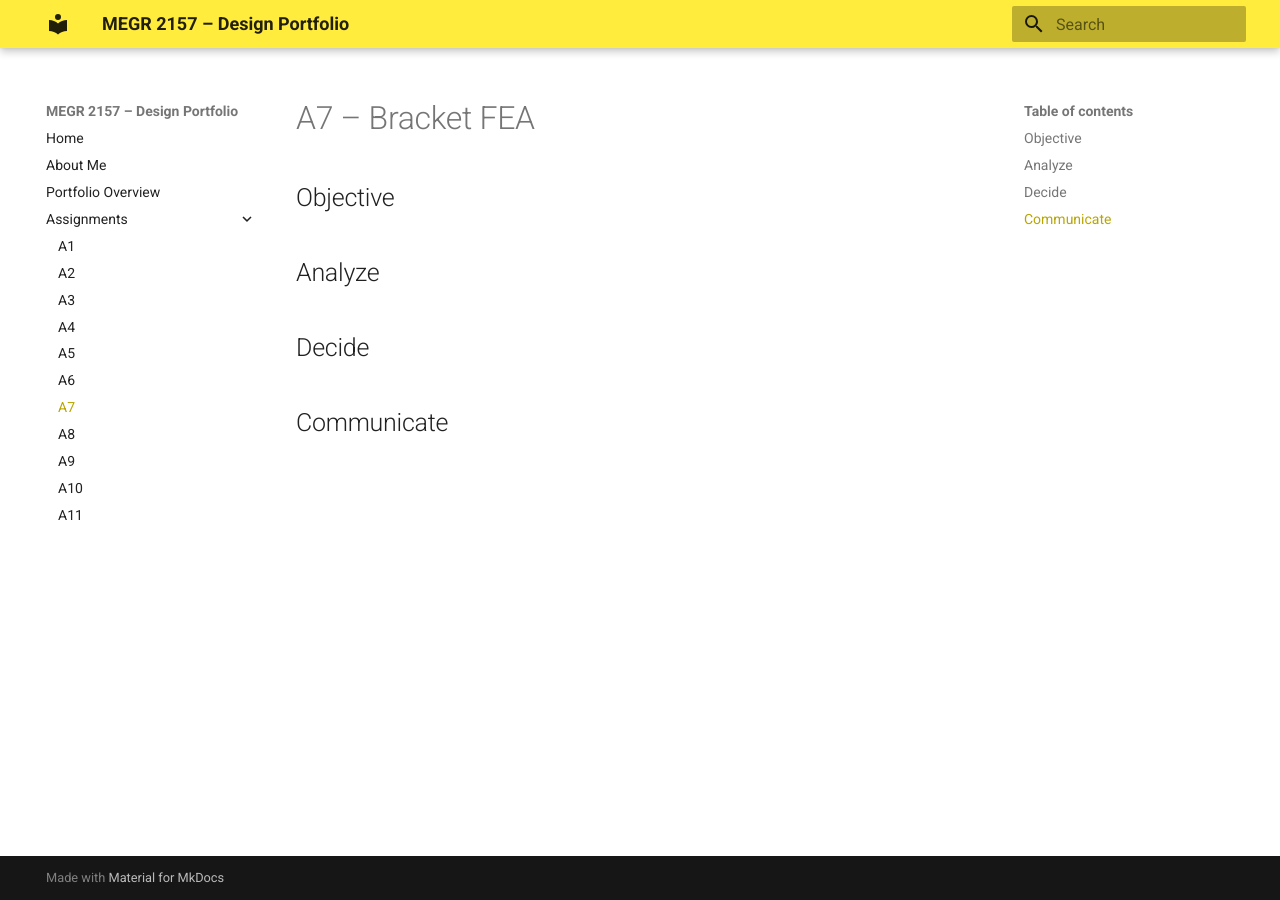
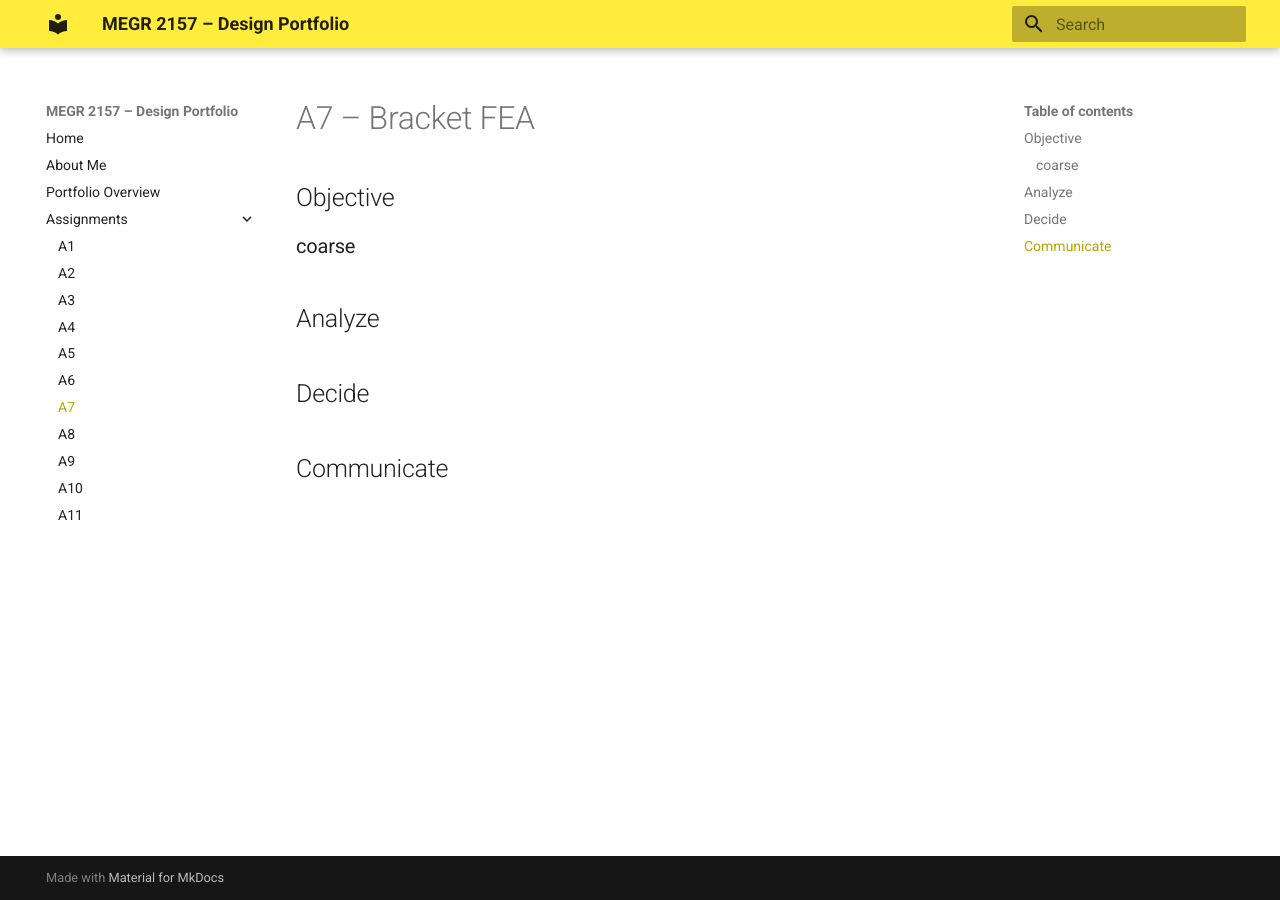
Before and after one commit to cradtke1-source/Radtke-2157MEGR-portfolio, an MkDocs documentation site: the page built from docs/assignments/A07/index.md, in a window 1280 px wide. Built offline with MkDocs 1.6.1 and Material for MkDocs 9.7.7, drawn with Linux system fonts in a browser that asks for light colours.

Commit message:
Update index.md

```diff
--- a/docs/assignments/A07/index.md
+++ b/docs/assignments/A07/index.md
@@ -1,6 +1,6 @@
 # A7 – Bracket FEA
 ## Objective
-
+### coarse
 
 ## Analyze
 
```
